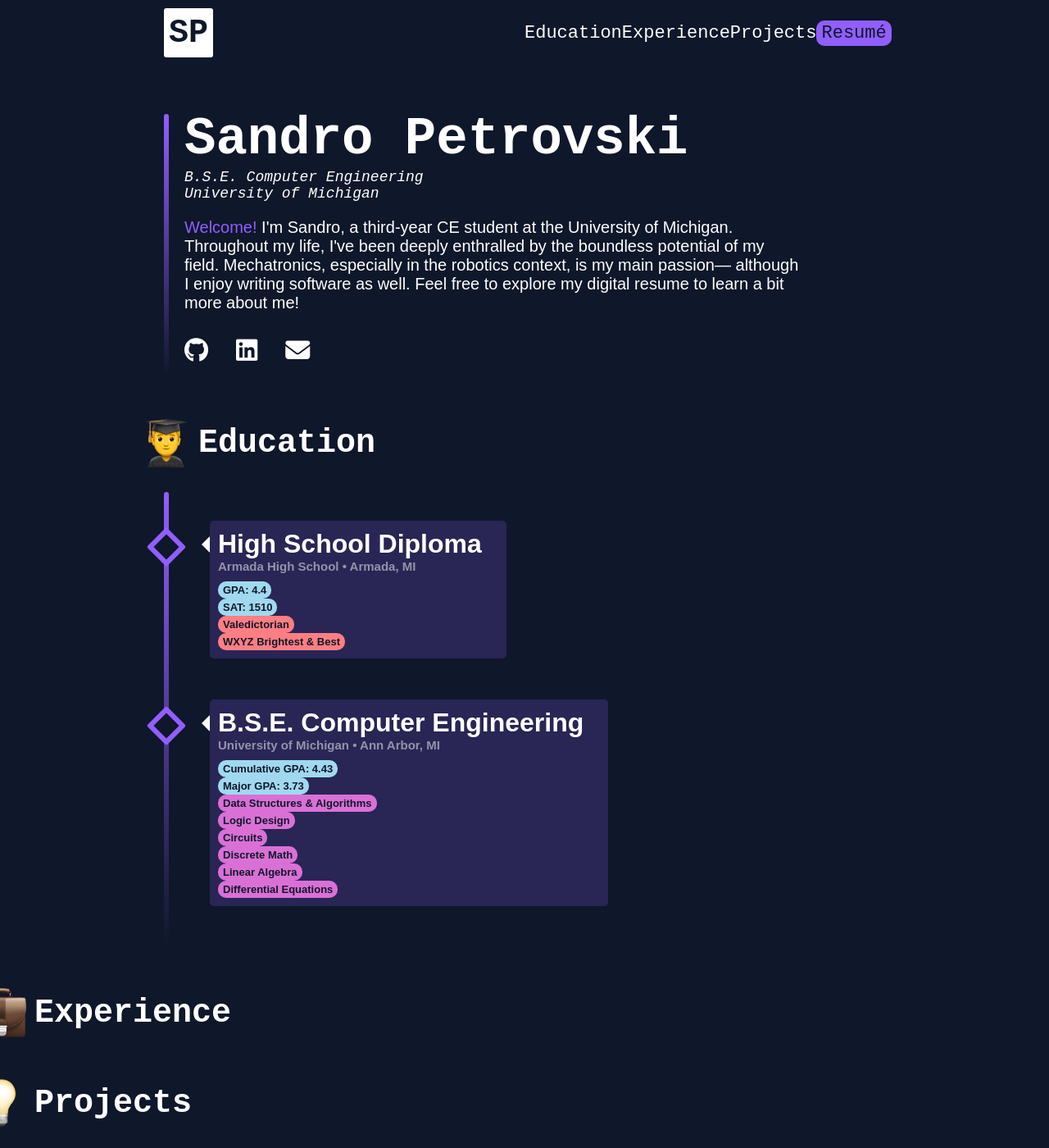
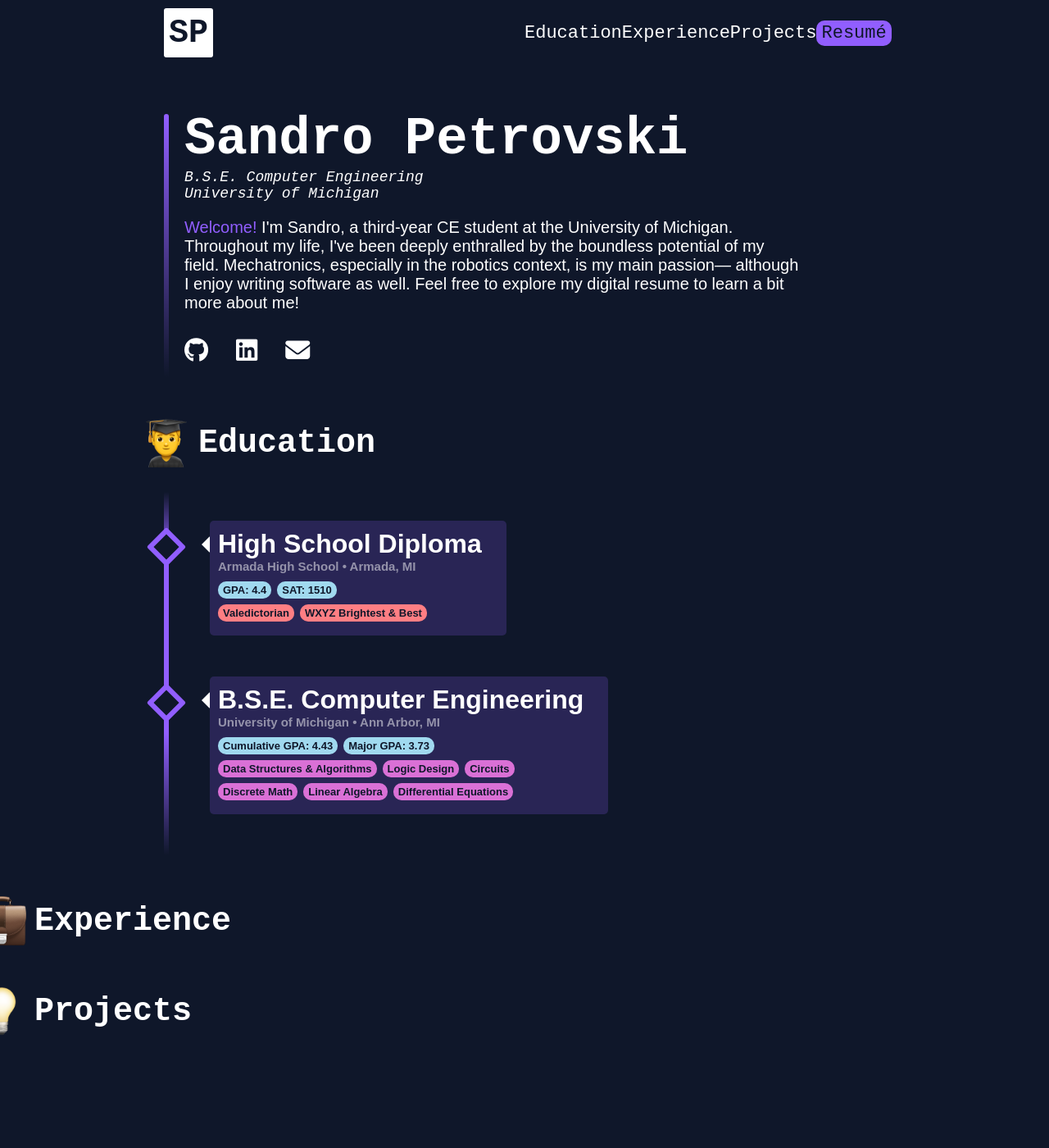
Before and after one commit to 628/628.github.io, a Jekyll site: the page built from index.html, in a window 1280 px wide and 1400 px high, scrolled down 11 px. Shown: the whole window at 82% size. Built offline with Jekyll 4.4.1, drawn with Linux system fonts in a browser that asks for light colours; nearby versions of some CDN libraries; some web fonts are replaced; after the commit the page ends 1299 px from its top, so only the background shows below that.

Commit message:
fix: timeline formatting

```diff
--- a/_sass/base.scss
+++ b/_sass/base.scss
@@ -25,15 +25,14 @@
 
 .timeline {
   background: $accent;
-  background: linear-gradient(0deg, $bg 0%, $accent 100%);
+  background: linear-gradient(0deg, $bg 0%, $accent 150px, $accent calc(100% - 75px), $bg 100%);
   width: 6px;
   margin-top: 5px;
-  border-radius: 10px 10px 0 0;
 }
 
 .card-container {
   &:first {
-    margin-top: 40px;
+    margin-top: 100px;
   }
 
   &:last-child {
--- a/_sass/card.scss
+++ b/_sass/card.scss
@@ -32,12 +32,21 @@
         width: fit-content;
         border-radius: 10px;
 
+        margin-bottom: 7px;
+        margin-right: 7px;
+
         p {
             padding: 3px 6px;
             font-size: 13px;
             font-weight: 600;
             color: $bg;
         }
+    }
+
+    .card-tag-section {
+        display: flex;
+        flex-wrap: wrap;
+        max-width: 450px;
     }
 }
 
--- a/index.html
+++ b/index.html
@@ -64,27 +64,27 @@
                 <p>{{ card.content }}</p>
                 {% endif %}
                 <div class="card-tags">
+                    <div class="card-tag-section">
                     {% for tag in card.stat %}
-                    <div class="card-tag-section">
                         <div class="card-tag" style="background-color: #A0D9EF;">
                             <p>{{ tag }}</p>
                         </div>
+                    {% endfor %}
                     </div>
-                    {% endfor %}
-                    {% for tag in card.award %}
                     <div class="card-tag-section">
+                        {% for tag in card.award %}
                         <div class="card-tag" style="background-color: #FF7E83;">
                             <p>{{ tag }}</p>
                         </div>
+                        {% endfor %}
                     </div>
-                    {% endfor %}
-                    {% for tag in card.course %}
                     <div class="card-tag-section">
+                        {% for tag in card.course %}
                         <div class="card-tag" style="background-color: #DA70D6;">
                             <p>{{ tag }}</p>
                         </div>
+                        {% endfor %}
                     </div>
-                    {% endfor %}
                 </div>
             </div>
             {% endfor %}
```
Also changed, not shown: 4 other files.
